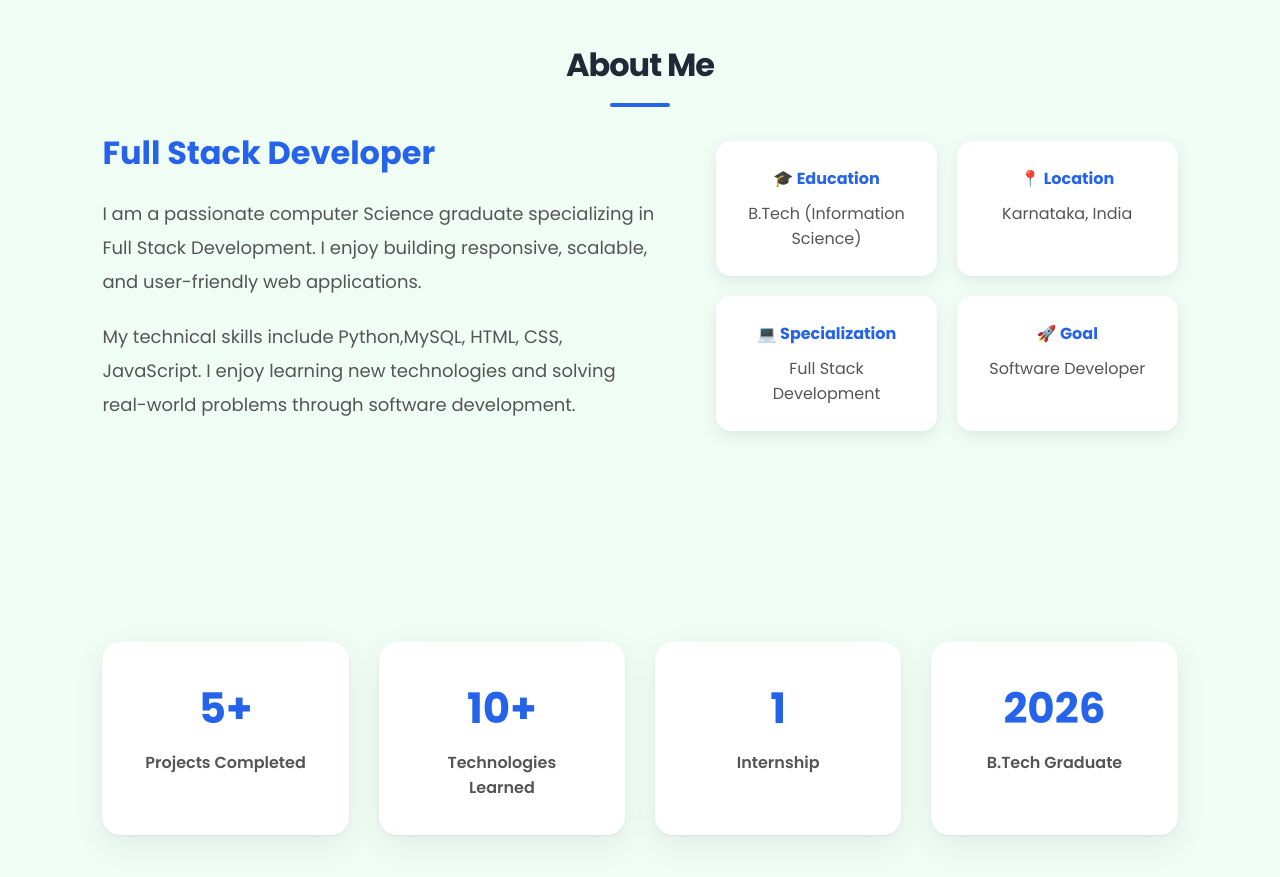
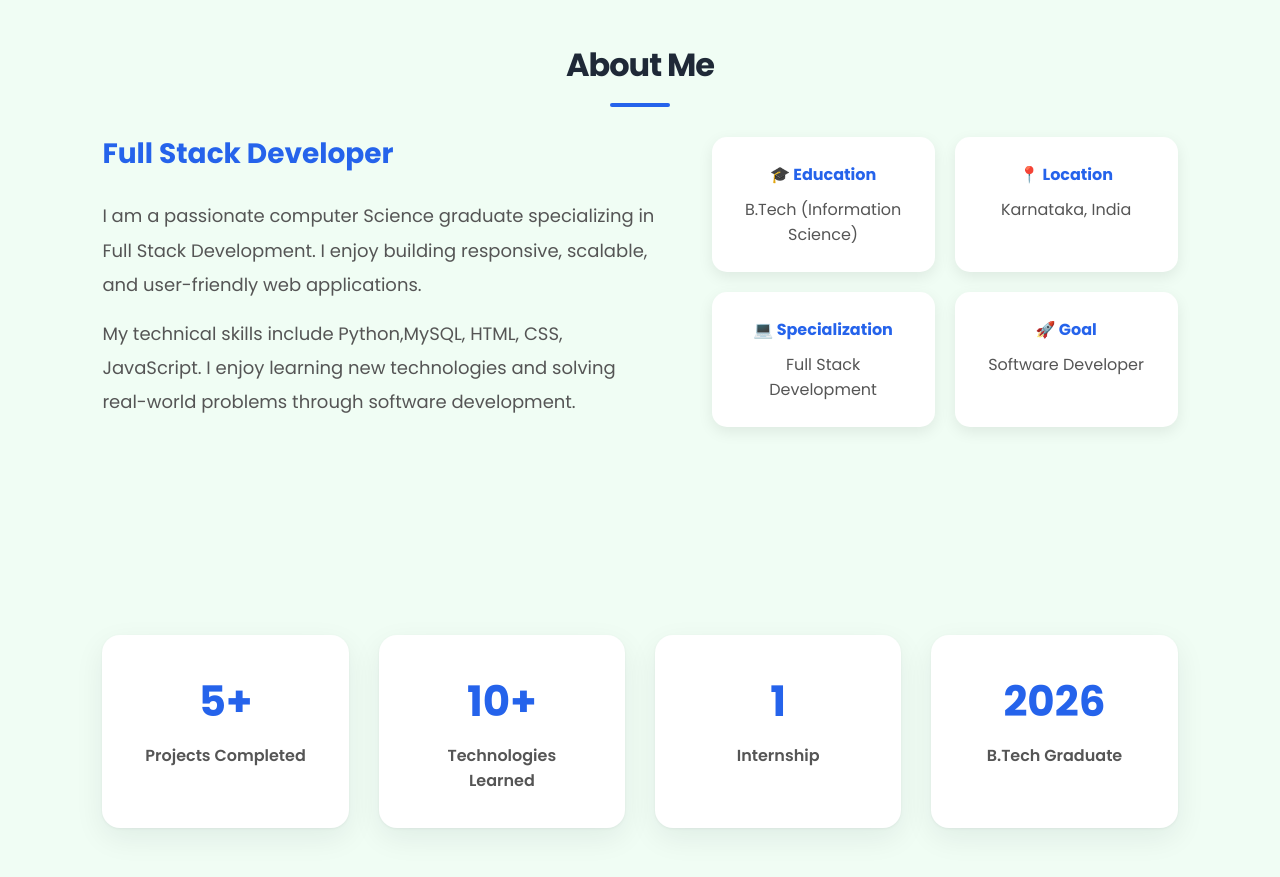
Before and after one commit to DHANUSH-916/Personal-Portfolio, a plain HTML site: page client/index.html in a window 1280 px wide. Shown: the part 860-1737 px from the top of the page. Drawn offline with Linux system fonts and the light colour scheme; no server answers.

Commit message:
Improve about section layout

```diff
--- a/client/css/style.css
+++ b/client/css/style.css
@@ -1538,3 +1538,39 @@ body.dark .hero-left h1 span {
 body.dark .section-title {
     color: #ffffff;
 }
+.about-container {
+    display: grid;
+    grid-template-columns: 1.2fr 1fr;
+    gap: 50px;
+    max-width: 1100px;
+    margin: 0 auto;
+    align-items: center;
+}
+
+.about-text {
+    line-height: 1.8;
+}
+
+.about-text h3 {
+    font-size: 28px;
+    margin-bottom: 20px;
+    color: #2563eb;
+}
+
+.about-text p {
+    margin-bottom: 15px;
+}
+
+.about-info {
+    display: grid;
+    grid-template-columns: repeat(2, 1fr);
+    gap: 20px;
+}
+
+/* Mobile */
+@media (max-width: 800px) {
+    .about-container {
+        grid-template-columns: 1fr;
+        gap: 30px;
+    }
+}
```
